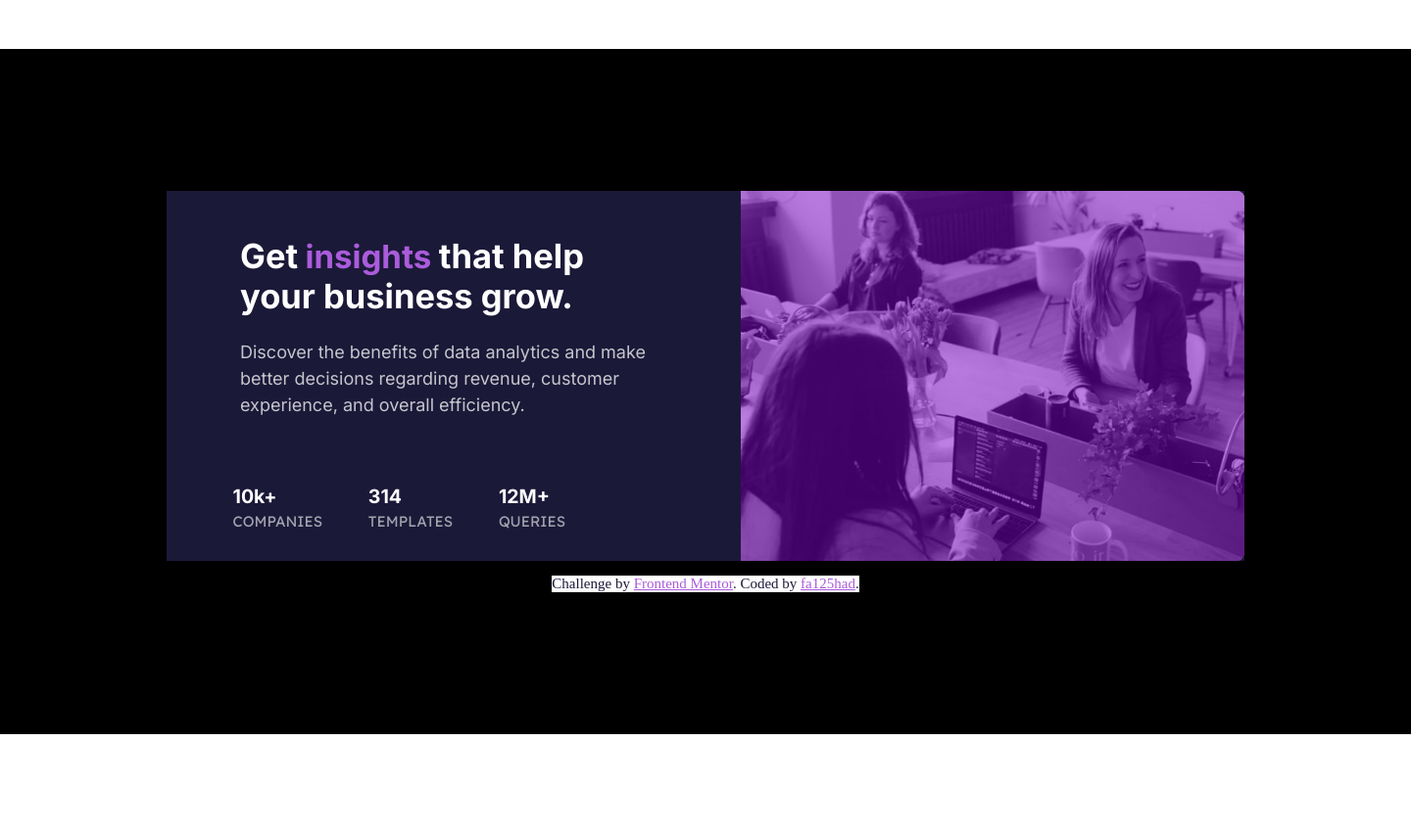
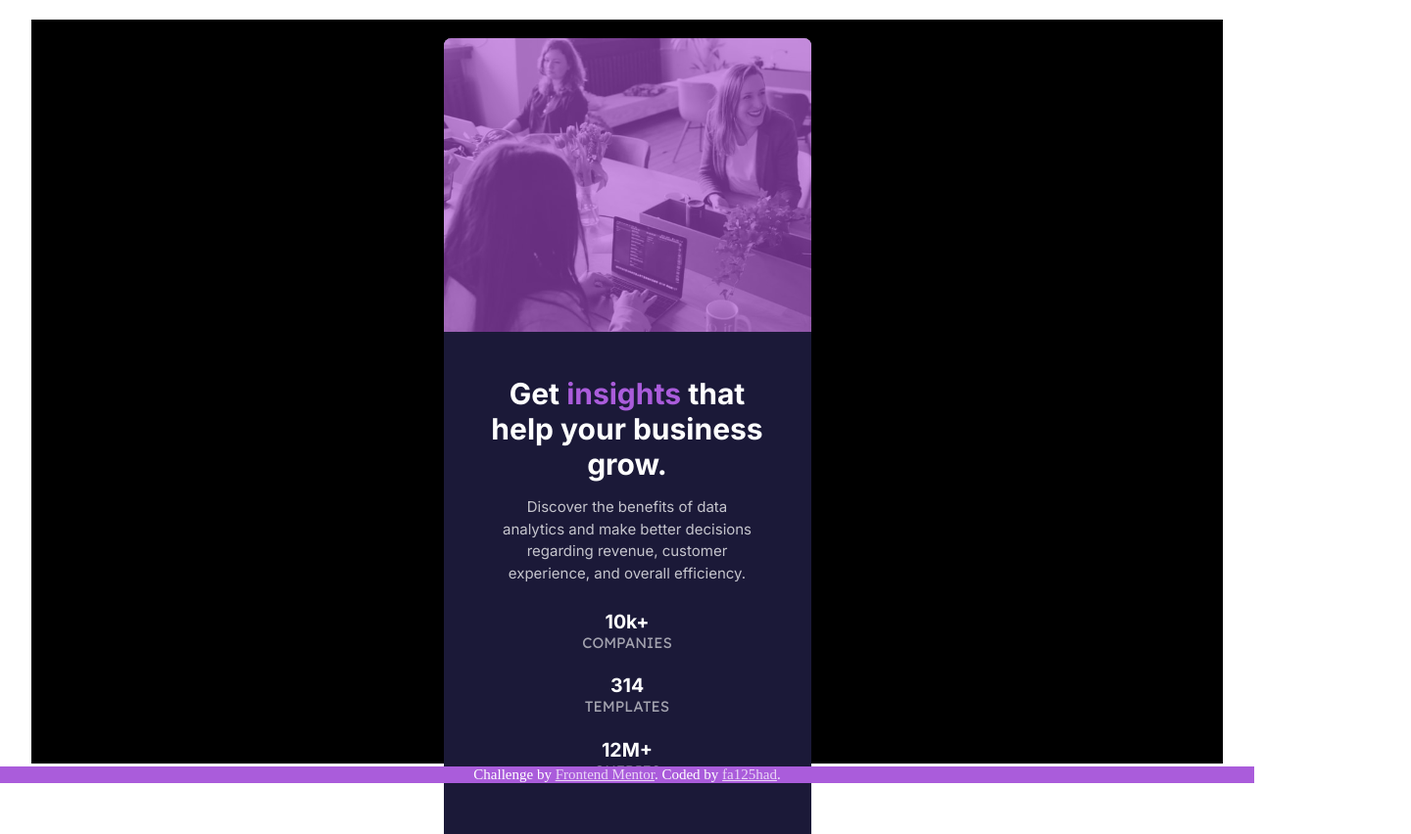
Before and after one commit to fa125had/Stats-preview-card-component, a plain HTML site: page index.html in a window 1280 px wide. Shown: the whole page at 98% size, 1440 px wide, since content can reach past the window. Before the commit the page ends 800 px from the top, so only its background shows below. Drawn offline with Linux system fonts and the light colour scheme.

Commit message:
refactore css, fix readme

```diff
--- a/index.html
+++ b/index.html
@@ -5,37 +5,29 @@
   <meta name="viewport" content="width=device-width, initial-scale=1.0" />
   <!-- displays site properly based on user's device -->
   <link rel="stylesheet" href="./style.css" type="text/css" />
-    <link
-      rel="icon"
-      type="image/png"
-      sizes="32x32"
-      href="./images/favicon-32x32.png"
-    />
-
+  <link rel="icon" type="image/png" sizes="32x32" href="./images/favicon-32x32.png" />
   <title>Frontend Mentor | Stats preview card component</title>
 </head>
 <body>
+  <!-- Black main background-1440px-desktop -->
   <div class="mainBackground">
+    <div class="organizer">
       <main class="container">
         <header class="headerContainer">
-          <img
-            id="heroImg"
-            src="./images/image-header-mobile.jpg"
-            alt="Hero Image"
-          />
+          <img id="heroImg" src="./images/image-header-mobile.jpg" alt="Hero Image" />
           <div id="accentLayer"></div>
         </header>
-        <div class="organizer">
-          <div class="contentBox">
+        <!-- ORGANIZER WAS HERE -->
+        <div class="contentBox ">
           <h1>
-              Get<span class="hilightWord">insights</span>that help your
+            Get<span class="hilightWord"> insights </span> that help your
             business grow.
           </h1>
-            <p>
+          <p class="description">
             Discover the benefits of data analytics and make better decisions
             regarding revenue, customer experience, and overall efficiency.
           </p>
-          </div>
+          <!-- Statics and report section -->
           <div class="stats">
             <div class="companies">
               <h2>10k+</h2>
@@ -51,12 +43,13 @@
             </div>
           </div>
         </div>
+    </div>
     </main>
     <footer class="attribution">
-        Challenge by
-        <a href="https://www.frontendmentor.io?ref=challenge" target="_blank"
-          >Frontend Mentor</a
-        >. Coded by <a href="https://github.com/fa125had">fa125had</a>.
+      <p>Challenge by
+        <a href="https://www.frontendmentor.io?ref=challenge" target="_blank">Frontend Mentor</a>. Coded by <a
+          href="https://github.com/fa125had">fa125had</a>.
+      </p>
     </footer>
   </div>
 </body>
--- a/style.css
+++ b/style.css
@@ -6,248 +6,211 @@
     --color-mainHeadingStats-white: hsl(0, 0%, 100%);
     --color-mainPragraph-slightlyTransparent: hsla(0, 0%, 100%, 0.75);
     --color-statHeadings-slightlyTransparentWhite: hsla(0, 0%, 100%, 0.6);
+    --color-mainBackground-veryDarkBlue: #1D183A;
 }
 
 * {
+    font-size: 15px;
+    box-sizing: border-box;
     margin: 0;
-  padding: 0;
-  font-size: 15px;
-}
 
-h1,
-h2,
-h3 {
-  color: var(--color-mainHeadingStats-white);
-  font-family: "Inter", sans-serif;
-  font-weight: 700;
-  font-size: 2rem;
-  text-align: center;
-}
-
-p {
-  color: var(--color-mainPragraph-slightlyTransparent);
-  font-family: "Lexend Deca", sans-serif;
 }
 
 body {
+    height: 100vh;
+    display: flex;
+    flex-direction: column;
+    align-items: center;
+    justify-content: center;
+}
+
+.mainBackground {
+    max-width: 1440px;
+    height: 90vh;
     display: flex;
     justify-content: center;
     align-items: center;
-  flex-direction: column;
-  max-width: 100vw;
-  height: 100vh;
+    background-color: #000;
+
 }
 
-.mainBackground {
-  width: 1440px;
-  height: 700px;
+.organizer {
+    max-width: 90%;
     margin: 0 auto;
-  background-color: #000;
-  display: flex;
-  justify-content: center;
-  position: relative;
-  align-items: center;
-  flex-direction: column;
+
+
 }
 
 .container {
-  max-width: 1100px;
-  margin: 0 auto;
     display: flex;
     flex-direction: row-reverse;
-  align-items: center;
-  justify-content: center;
-  background-color: var(--color-cardBg-darkDesaturatedBlue);
-}
-
-.orgnizer {
-  max-height: 100vh;
-  /* max-width: 100%; */
-  display: flex;
     justify-content: space-between;
     align-items: center;
-  align-content: center;
-}
+    background-color: var(--color-cardBg-darkDesaturatedBlue);
+    overflow: hidden;
+    border-top-right-radius: 0.5rem;
+    border-bottom-right-radius: 0.5rem;
 
-.headerContainer {
-  width: 100%;
-  position: relative;
-  overflow: hidden;
-  border-bottom-right-radius: 0.5rem;
-  border-top-right-radius: 0.5rem;
-  z-index: 1;
-}
-
-#heroImg {
-  max-width: 100%;
-  display: block;
-}
-
-#accentLayer {
-  position: absolute;
-  padding: 10rem;
-  background-color: hsla(277, 100%, 40%, 0.5);
-  top: 0;
-  right: 0;
-  left: 0;
-  bottom: 0;
-  z-index: 3;
 }
 
 .contentBox {
-  padding: 2rem 2rem;
-  text-align: left;
-  font-family: "Inter", sans-serif;
-}
+    max-width: 40%;
+    max-height: 50%;
+    margin: .2rem 4rem;
+    padding-right: 6rem;
 
-.hilightWord {
-  color: var(--color-accent-softViolet);
-  font-size: 2.2rem;
-  margin: 0 0.5rem;
 }
 
 .contentBox h1 {
-  font-size: 2.3rem;
-  text-align: left;
-  padding: 0 3rem;
-  line-height: 1.2;
+    color: var(--color-mainHeadingStats-white);
+    font-family: 'Inter', sans-serif;
+    font-size: 2rem;
+
 }
 
-.contentBox p {
-  font-family: "Inter", sans-serif;
+.contentBox .hilightWord {
+    color: var(--color-accent-softViolet);
+    font-family: 'Inter', sans-serif;
+    font-weight: 700;
+    font-size: 2rem;
+    /* margin: 0 0.5rem; */
+}
+
+.contentBox p.description {
+    color: var(--color-mainPragraph-slightlyTransparent);
+    font-family: 'Inter', sans-serif;
+    margin: 2rem 0;
     line-height: 1.5;
-  font-weight: 400;
-  font-size: 1.2rem;
-  color: var(--color-mainPragraph-slightlyTransparent);
-  padding: 1.5rem 3rem;
 }
 
 .stats {
-  max-width: 58%;
     display: flex;
-  padding: 1rem 4.5rem;
-  justify-content: space-between;
+    gap: 3rem;
+    flex-wrap: wrap;
+    overflow: scroll;
 }
 
 .stats h2 {
+    color: var(--color-mainHeadingStats-white);
+    font-family: 'Inter', sans-serif;
     font-size: 1.3rem;
-  font-weight: 700;
-  text-align: left;
-  margin-bottom: 0.3rem;
-  color: var(--color-mainHeadingStats-white);
 }
 
 .stats p {
     color: var(--color-statHeadings-slightlyTransparentWhite);
+    font-family: 'Lexend Deca', sans-serif;
     text-transform: uppercase;
 }
 
-@media all and (max-width: 375px) {
-  body {
+.companies,
+.templates,
+.queries {
+    margin: 2rem 0;
+}
+
+.headerContainer {
+    position: relative;
+}
+
+#heroImg {
     display: block;
-    background-color: #000;
+    max-width: 100%;
+    min-width: fit-content;
+}
+
+#accentLayer {
+    background-color: hsla(282, 61%, 57%, 0.6);
+    position: absolute;
+    top: 0;
+    right: 0;
+    bottom: 0;
+    left: 0;
+    z-index: 5;
+}
+
+.attribution {
+    position: fixed;
+    bottom: 0;
+    text-align: center;
+    font-size: 1.5rem;
+    background-color: var(--color-accent-softViolet);
+    width: 100vw;
+    color: var(--color-mainHeadingStats-white);
+}
+
+.attribution a {
+    color: var(--color-mainPragraph-slightlyTransparent);
+}
+
+@media all and (max-width: 1440px) {
+    * {
+        padding: 0;
+        margin: 0;
     }
 
     .mainBackground {
+        width: 95%;
+        height: 95vh;
+        display: flex;
+        flex-direction: column;
+    }
+
+    .organizer {
+        height: 95%;
         max-width: 375px;
-    height: 100vh;
-    display: block;
-    overflow: visible;
     }
 
     .container {
         display: flex;
         flex-direction: column;
-    justify-content: center;
-    align-items: center;
-    max-width: 375px;
-    margin-top: 2rem;
-    padding-bottom: 2rem;
-    border-radius: 0.5rem;
-    overflow: hidden;
+        border-top-right-radius: 0.5rem;
+        border-top-left-radius: 0.5rem;
+        border-bottom-right-radius: 0;
     }
 
-  .headerContainer {
-    width: 100%;
-    margin: 0 auto;
-    position: relative;
-    border-radius: 0;
-    border-top-left-radius: 0.5rem;
-    border-top-right-radius: 0.5rem;
-  }
-
-  #heroImg {
-    display: block;
+    .headerContainer img {
         max-width: 100%;
-    /* height: 100%; */
-  }
-
-  #accentLayer {
-    position: absolute;
-    top: 0;
-    background-color: hsla(277, 100%, 40%, 0.5);
-    height: 100%;
-    width: 100%;
+        width: auto;
+        max-height: 20rem;
     }
 
     .contentBox {
         max-width: 100%;
         text-align: center;
-    padding: 3rem 1rem;
-    margin: 0;
+        margin: 2rem 0;
+        padding: 1rem 3rem;
     }
 
-  .hilightWord {
-    color: var(--color-accent-softViolet);
-    font-size: 2rem;
-    /* margin: 0 1rem; */
-  }
-
-  .contentBox h1 {
-    font-size: 2rem;
-    text-align: center;
-    padding: 0 0.3rem;
-    line-height: 1.2;
-  }
-
-  .contentBox p {
-    font-family: "Inter", sans-serif;
-    line-height: 1.5;
-    font-weight: 400;
-    font-size: 1.2rem;
-    color: var(--color-mainPragraph-slightlyTransparent);
-    padding: 1rem 0;
-    margin: 0;
+    .contentBox p.description {
+        font-family: 'Inter', sans-serif;
+        margin: 1rem .5rem;
+        font-weight: 300;
     }
 
     .stats {
-    max-width: 100%;
-    display: flex;
         flex-direction: column;
-    align-items: center;
-    justify-content: center;
-    gap: 2rem;
+        gap: 0.1rem;
+        margin: 0;
+        padding: 0;
     }
 
-  .stats h2 {
-    text-align: center;
-  }
-
-  .stats p {
-    text-transform: uppercase;
+    .companies,
+    .templates,
+    .queries {
+        margin: .7rem 0;
     }
 }
 
-.attribution {
-    position: relative;
-    bottom: 0;
-    margin-top: 1rem;
-  text-align: center;
-  font-size: 1rem;
-  color: var(--color-cardBg-darkDesaturatedBlue);
-  background-color: var(--color-mainHeadingStats-white);
+@media all and (max-width: 415px) {
+    .mainBackground {
+        width: 100%;
+        height: 100%;
+    }
 }
 
-.attribution a {
-  color: var(--color-accent-softViolet);
+@media all and (max-width: 374px) {
+    body {
+        display: none;
     }
+
+}
```
Also changed, not shown: screenshot/screenshot01.png (added), screenshot/screenshot02.png (added), screenshot/screenshot03.png (added), 1 other file. Lines whose indentation alone changed are shown as unchanged.
